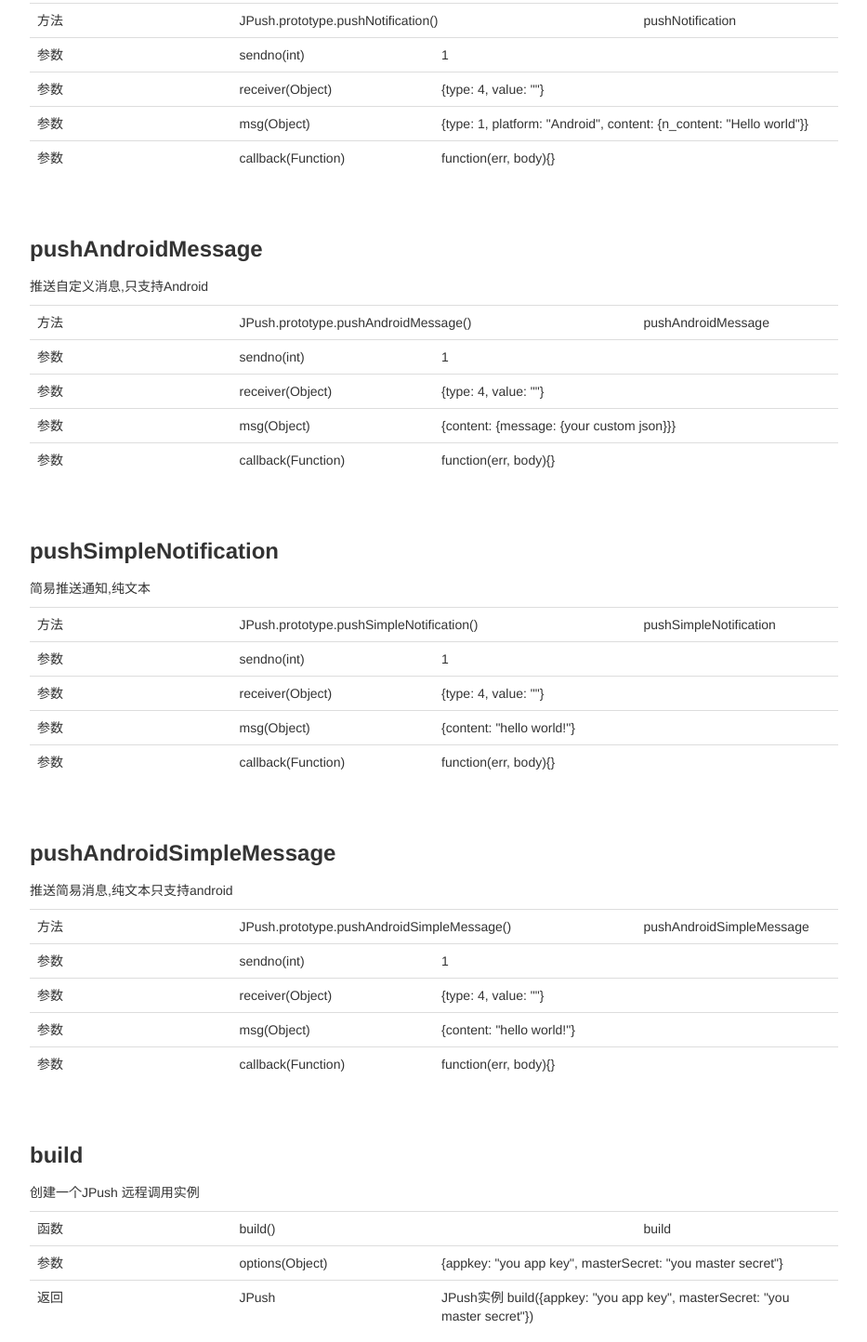
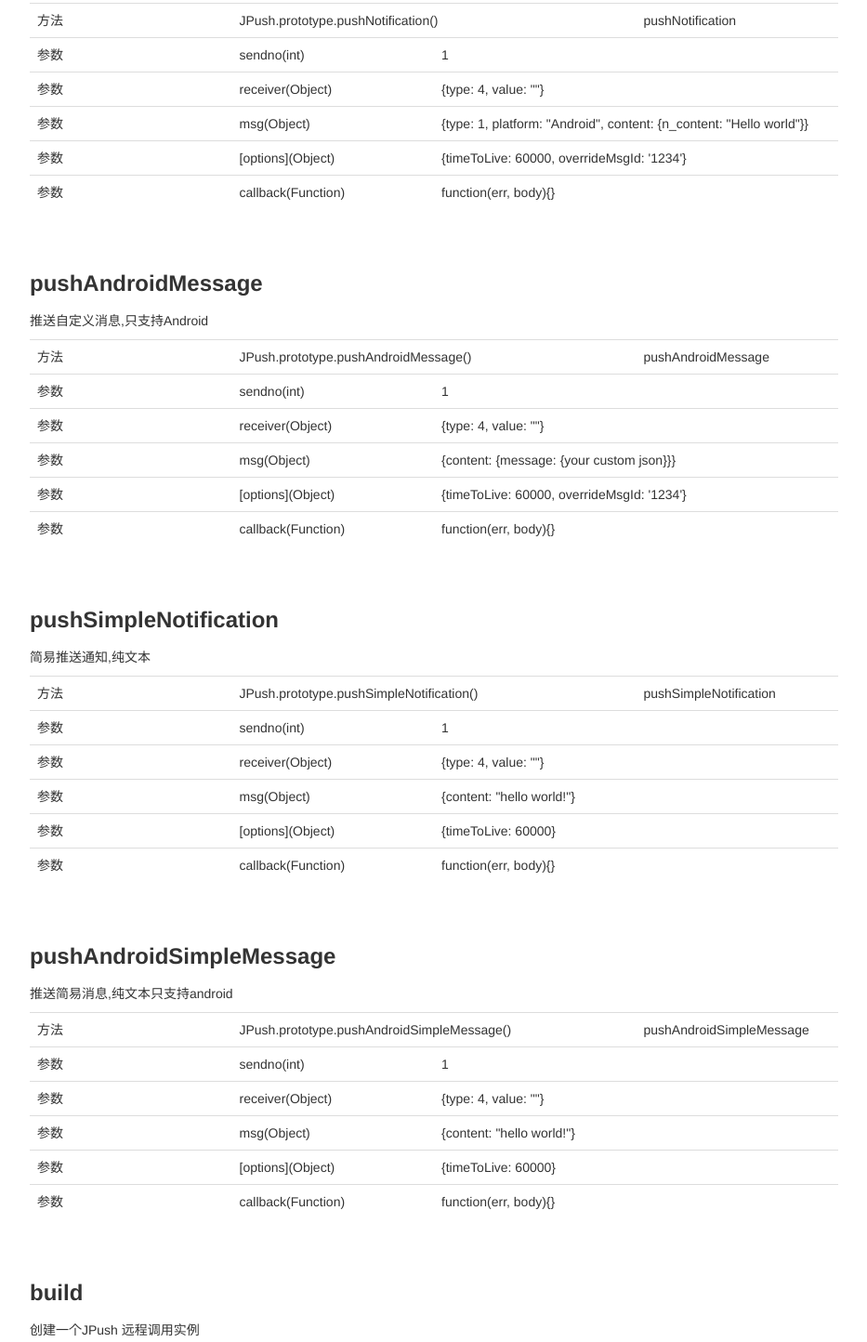
Before and after one commit to youxiachai/JPush-Node.js-sdk, a plain HTML site: page api.html in a window 1280 px wide. Shown: the part 630-2074 px from the top of the page at 93% size, without its empty margins (323-1256 px from the left). Drawn offline with Linux system fonts and the light colour scheme; files whose address does not match are found by name.

Commit message:
update: doc

```diff
--- a/api.html
+++ b/api.html
@@ -3,7 +3,7 @@
   <head>
     <meta charset="utf-8" />
     <title>jpush Documentation</title>
-    <meta name="keywords" content="jpush" />
+    <meta name="keywords" content="jpush,push" />
     <meta name="description" content="jpush Node.js sdk" />
     <script src="assets/prettify.js"></script>
     <script src="assets/jquery-1.8.2.min.js"></script>
@@ -32,7 +32,7 @@
     </div>
     <header class="jumbotron subhead">
       <div class="container">
-        <h1>jpush <small>Version: 0.0.1 By @youxiachai</small></h1>
+        <h1>jpush <small>Version: 0.1.2 By @youxiachai</small></h1>
         <p class="lead">
           jpush Node.js sdk
         </p>
@@ -120,6 +120,13 @@
 
     <tr>
       <td>参数</td>
+      <td>[options](Object)</td>
+      <td colspan="2">{timeToLive: 60000, overrideMsgId: '1234'}</td>
+    </tr>
+
+
+    <tr>
+      <td>参数</td>
       <td>callback(Function)</td>
       <td colspan="2">function(err, body){}</td>
     </tr>
@@ -164,6 +171,13 @@
       <td>参数</td>
       <td>msg(Object)</td>
       <td colspan="2">{content: {message: {your custom json}}}</td>
+    </tr>
+
+
+    <tr>
+      <td>参数</td>
+      <td>[options](Object)</td>
+      <td colspan="2">{timeToLive: 60000, overrideMsgId: '1234'}</td>
     </tr>
 
 
@@ -218,6 +232,13 @@
 
     <tr>
       <td>参数</td>
+      <td>[options](Object)</td>
+      <td colspan="2">{timeToLive: 60000}</td>
+    </tr>
+
+
+    <tr>
+      <td>参数</td>
       <td>callback(Function)</td>
       <td colspan="2">function(err, body){}</td>
     </tr>
@@ -262,6 +283,13 @@
       <td>参数</td>
       <td>msg(Object)</td>
       <td colspan="2">{content: &quot;hello world!&quot;}</td>
+    </tr>
+
+
+    <tr>
+      <td>参数</td>
+      <td>[options](Object)</td>
+      <td colspan="2">{timeToLive: 60000}</td>
     </tr>
 
 
```
Also changed, not shown: index.html (+2 -2 lines).
